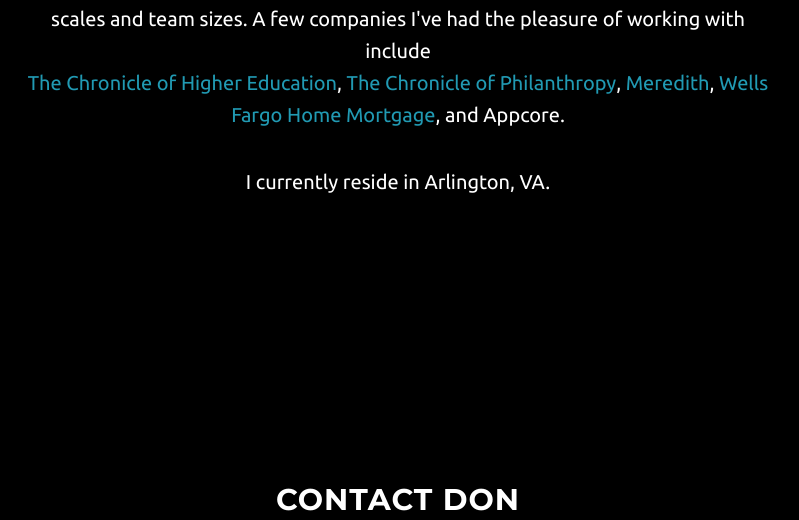
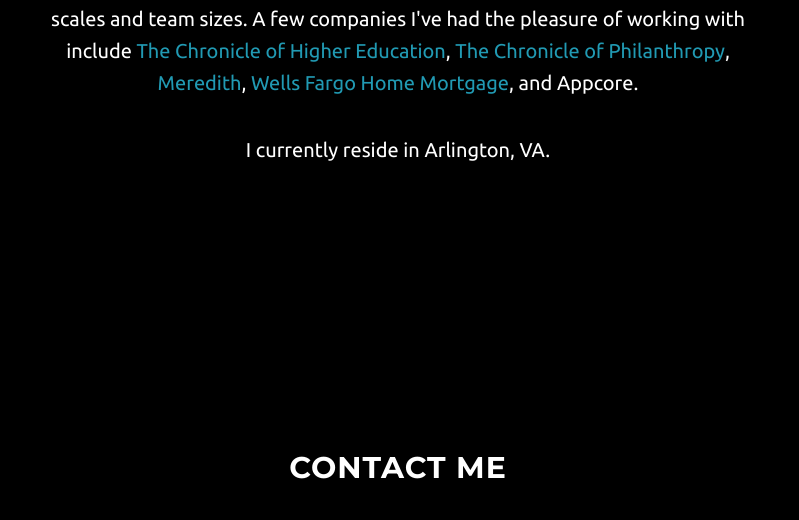
Before and after one commit to donliggett/donliggett.github.io, a plain HTML site: page index.html in a window 1280 px wide. Shown: the part 1147-1667 px from the top of the page, without its empty margins (242-1041 px from the left). Drawn offline with Linux system fonts and the light colour scheme; some packages are replaced by stand-ins of ours.

Commit message:
adjust text formatting

```diff
--- a/index.html
+++ b/index.html
@@ -85,7 +85,7 @@
         <div class="row">
             <div class="col-lg-8 col-lg-offset-2">
                 <h2>About Me</h2>
-                <p>I'm a seasoned Designer and Developer and have contributed to projects of many scales and team sizes. A few companies I've had the pleasure of working with include <br><a href="http://www.chronicle.com" target="_blank">The Chronicle of Higher Education</a>, <a href="http://www.philanthropy.com" target="_blank">The Chronicle of Philanthropy</a>, <a href="http://www.meredith.com/" target="_blank">Meredith</a>, <a href="https://www.wellsfargo.com/mortgage/" target="_blank">Wells Fargo Home Mortgage</a>, and Appcore.</p>
+                <p>I'm a seasoned Designer and Developer and have contributed to projects of many scales and team sizes. A few companies I've had the pleasure of working with include <a href="http://www.chronicle.com" target="_blank">The Chronicle of Higher Education</a>, <a href="http://www.philanthropy.com" target="_blank">The Chronicle of Philanthropy</a>, <a href="http://www.meredith.com/" target="_blank">Meredith</a>, <a href="https://www.wellsfargo.com/mortgage/" target="_blank">Wells Fargo Home Mortgage</a>, and Appcore.</p>
                 <p>I currently reside in Arlington, VA.<br></p>
             </div>
         </div>
@@ -95,7 +95,7 @@
     <section id="contact" class="container content-section text-center">
         <div class="row">
             <div class="col-lg-8 col-lg-offset-2">
-                <h2>Contact Don</h2>
+                <h2>Contact Me</h2>
                 <p><a href="mailto:donliggett@gmail.com">donliggett@gmail.com</a>
                 </p>
                 <ul class="list-inline banner-social-buttons">
```
